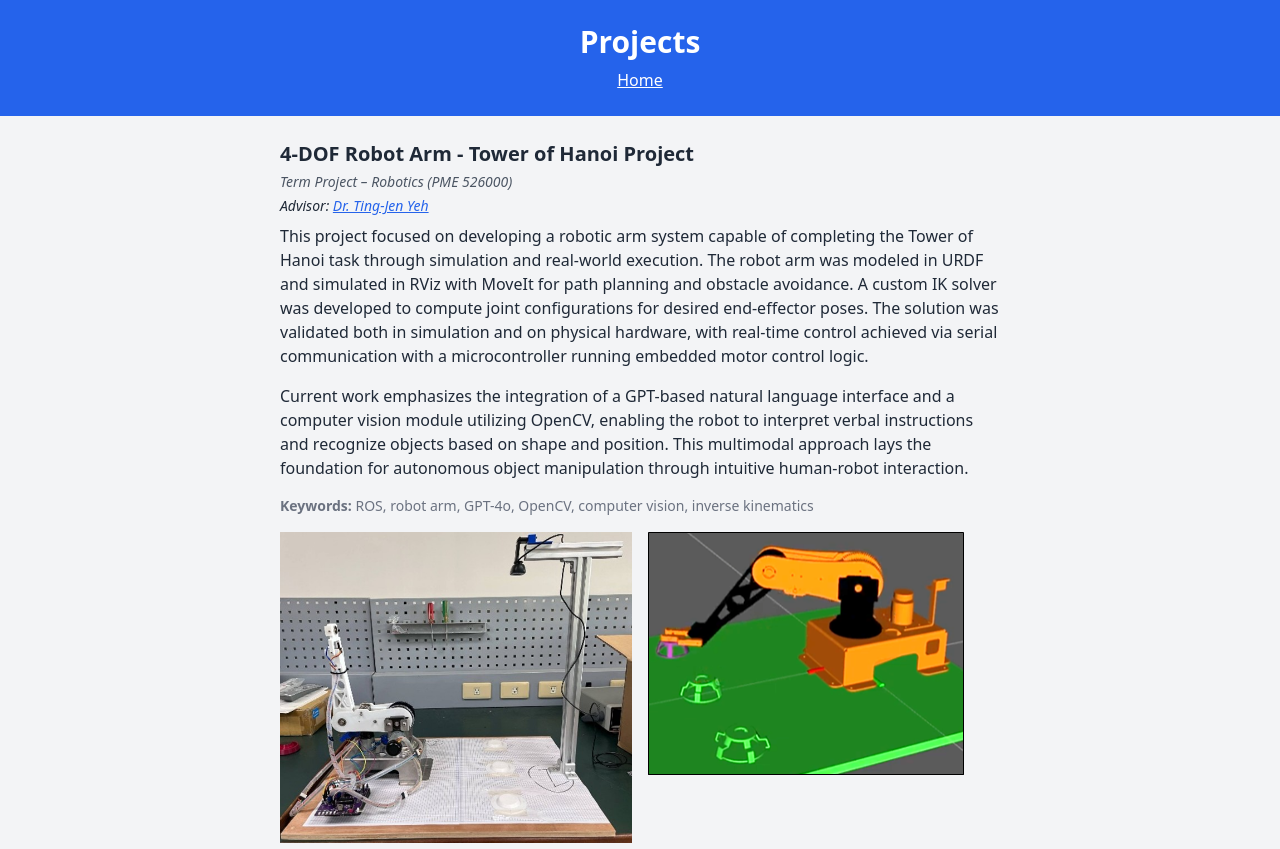
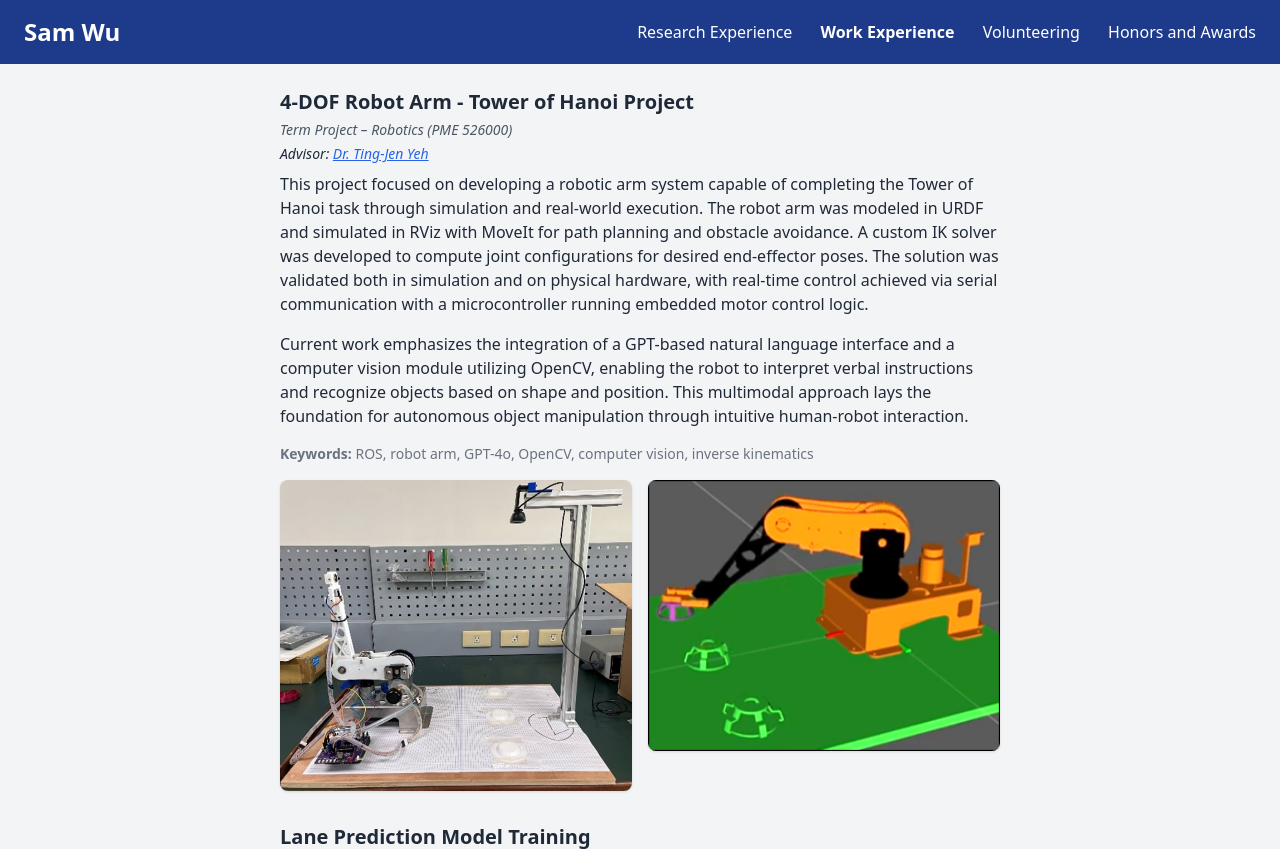
Before and after one commit to samwu0217/samwu0217.github.io, a plain HTML site: page projects.html in a window 1280 px wide. Shown: the top 849 px of the page. Drawn offline with nearby package versions, Linux system fonts and the light colour scheme.

Commit message:
Update projects.html

```diff
--- a/projects.html
+++ b/projects.html
@@ -7,10 +7,13 @@
   <script src="https://cdn.tailwindcss.com"></script>
 </head>
 <body class="bg-gray-100 text-gray-800">
-  <header class="bg-blue-600 text-white py-6 text-center">
-    <h1 class="text-3xl font-bold">Projects</h1>
-    <nav class="mt-2">
-      <a href="index.html" class="text-white underline">Home</a>
+  <header class="bg-blue-900 text-white py-4 px-6 flex items-center justify-between">
+    <a href="index.html" class="text-2xl font-bold hover:underline">Sam Wu</a>
+    <nav class="space-x-6 text-sm md:text-base">
+      <a href="projects.html" class="hover:underline">Research Experience</a>
+      <a href="experience.html" class="hover:underline font-semibold">Work Experience</a>
+      <a href="volunteer.html" class="hover:underline">Volunteering</a>
+      <a href="honors.html" class="hover:underline">Honors and Awards</a>
     </nav>
   </header>
 
@@ -31,8 +34,8 @@
         <strong>Keywords:</strong> ROS, robot arm, GPT-4o, OpenCV, computer vision, inverse kinematics
       </p>
       <div class="grid grid-cols-1 md:grid-cols-2 gap-4">
-        <img src="images/robot_1.jpg" alt="Tower of Hanoi Robot Setup">
-        <img src="images/robot_2.png" alt="Robot Arm Simulation">
+        <img src="images/robot_1.jpg" alt="Tower of Hanoi Robot Setup" class="rounded-lg shadow w-full h-auto object-cover">
+        <img src="images/robot_2.png" alt="Robot Arm Simulation" class="rounded-lg shadow w-full h-auto object-cover">
       </div>
     </section>
 
@@ -51,7 +54,7 @@
         <strong>Keywords:</strong> Machine learning, lane prediction, CNNs, cosine learning rate decay
       </p>
       <div class="grid grid-cols-1 md:grid-cols-2 gap-4">
-        <img src="images/lane_1.jpg" alt="Tower of Hanoi Robot Setup">
+        <img src="images/lane_1.png" alt="Tower of Hanoi Robot Setup">
       </div>
     </section>
 
@@ -70,7 +73,7 @@
         <strong>Keywords:</strong> MEMS gyroscope, interface circuit, quadrature demodulation, angular velocity sensing, PCB system integration
       </p>
       <div class="grid grid-cols-1 md:grid-cols-2 gap-4">
-        <img src="images/project_4.jpg">
+        <img src="images/project_3.png">
       </div>
     </section>
 
@@ -86,7 +89,7 @@
         <strong>Keywords:</strong> CMOS analog design, fully differential amplifier, THD reduction, PSRR, CMRR
       </p>
       <div class="grid grid-cols-1 md:grid-cols-2 gap-4">
-        <img src="images/project_3.jpg">
+        <img src="images/project_4.png">
       </div>
     </section>
 
```
